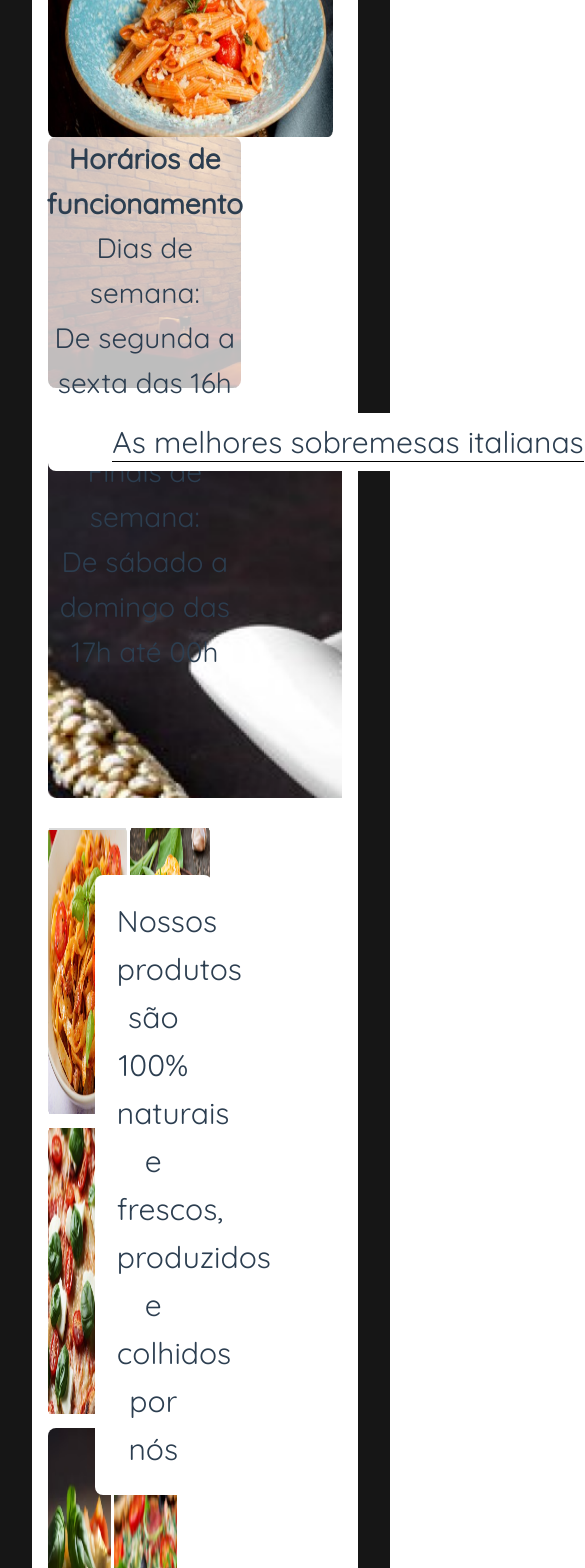
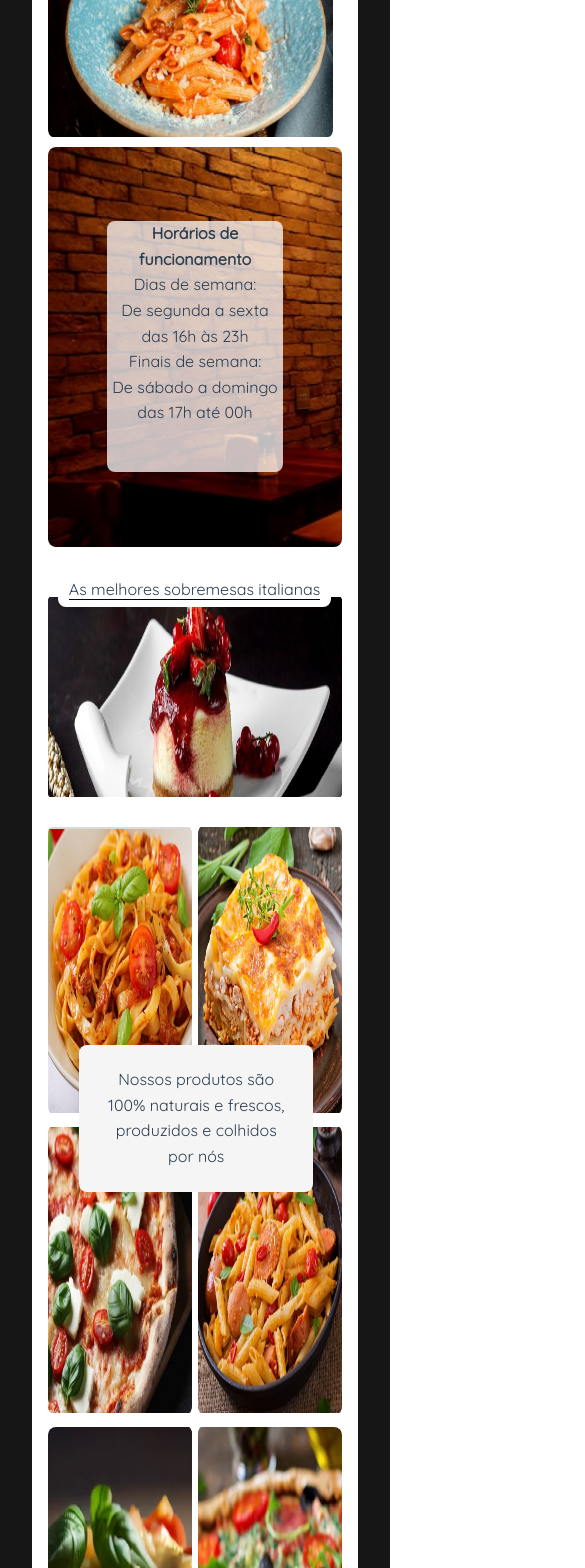
Before and after one commit to SoderJuliano/italianmenu, a Vue app: page / in a window 390 px wide. Shown: the part 880-2448 px from the top of the page, 585 px wide, since content can reach past the window. Built offline with nearby package versions, Linux system fonts and the light colour scheme.

Commit message:
fixed mobile layout

```diff
--- a/src/components/Footer.vue
+++ b/src/components/Footer.vue
@@ -35,6 +35,14 @@ export default {
 }
 </script>
 <style scoped>
+
+@media (max-width: 768px) {
+    .footer {
+        display: block !important;
+        font-size: 16px !important;
+    }
+}
+
     .footer {
         margin-top: 50px;
         display: flex;
--- a/src/components/HelloPage.vue
+++ b/src/components/HelloPage.vue
@@ -61,6 +61,59 @@ export default {
         margin-top: -75% !important;
         margin-left: 10% !important;
         width: 80% !important;
+    }
+
+    .right {
+        width: 100%!important;
+        margin-top: 10px;
+        height: 400px !important;
+    }
+
+    .right-in {
+        width: 60% !important;
+        font-size: 16px !important;
+    }
+
+    .midle {
+        background-size: 100% 100% !important;
+        height: 200px !important;
+    }
+
+    .midle p {
+        font-size: 16px !important;
+        width: 70% !important;
+        margin-left: 10px;
+    }
+
+    .hello.bottom {
+        display: block!important;
+    }
+
+    .left-bottom {
+        width: 100%!important;
+    }
+
+    .left-bottom p {
+        width: 60% !important;
+        margin-left: 8% !important;
+        margin-top: 56% !important;
+        background-color: whitesmoke !important;
+        font-size: 16px !important;
+    }
+
+    .right-bottom {
+        width: 100% !important;
+    }
+
+    .left-button {
+        width: 100% !important;
+        font-size: 16px !important;
+    }
+
+    .right-button {
+        width: 100%!important;
+        font-size: 16px!important;
+        margin-top: 10px;
     }
 }
 
```
